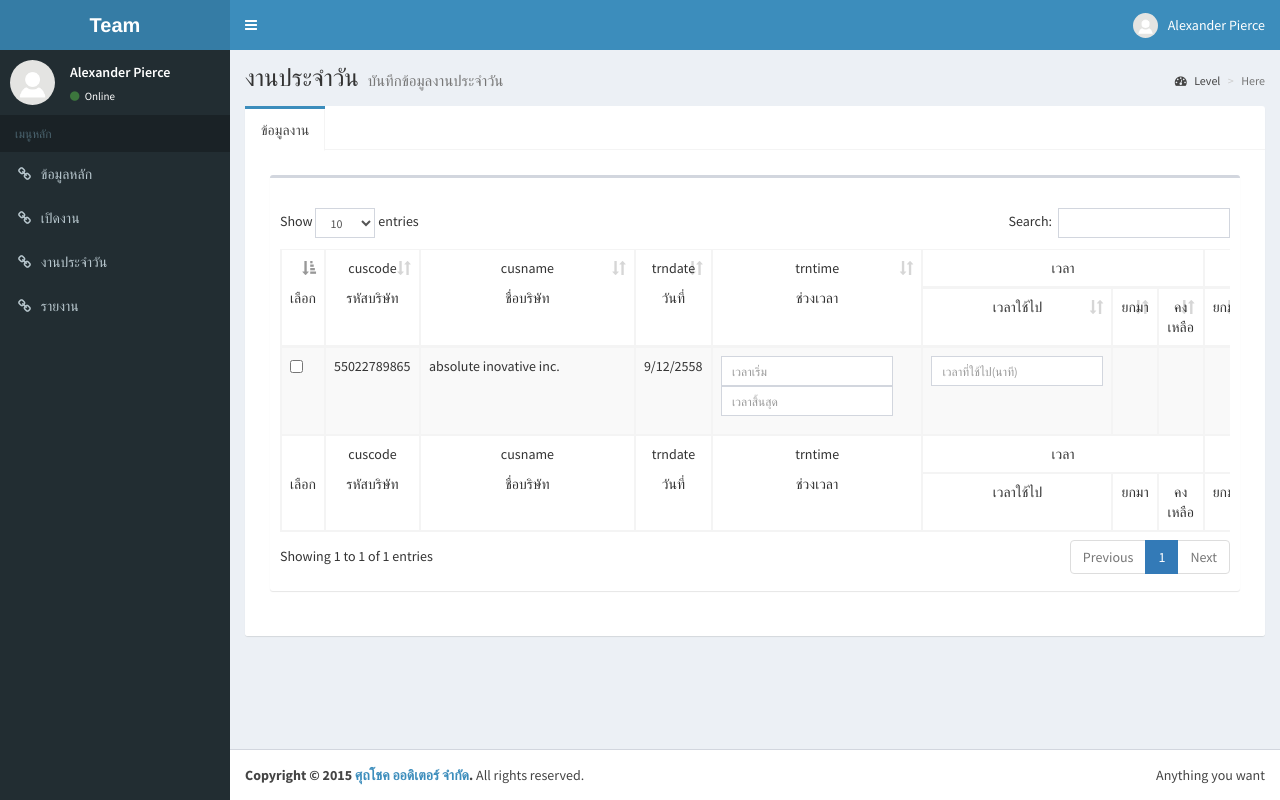
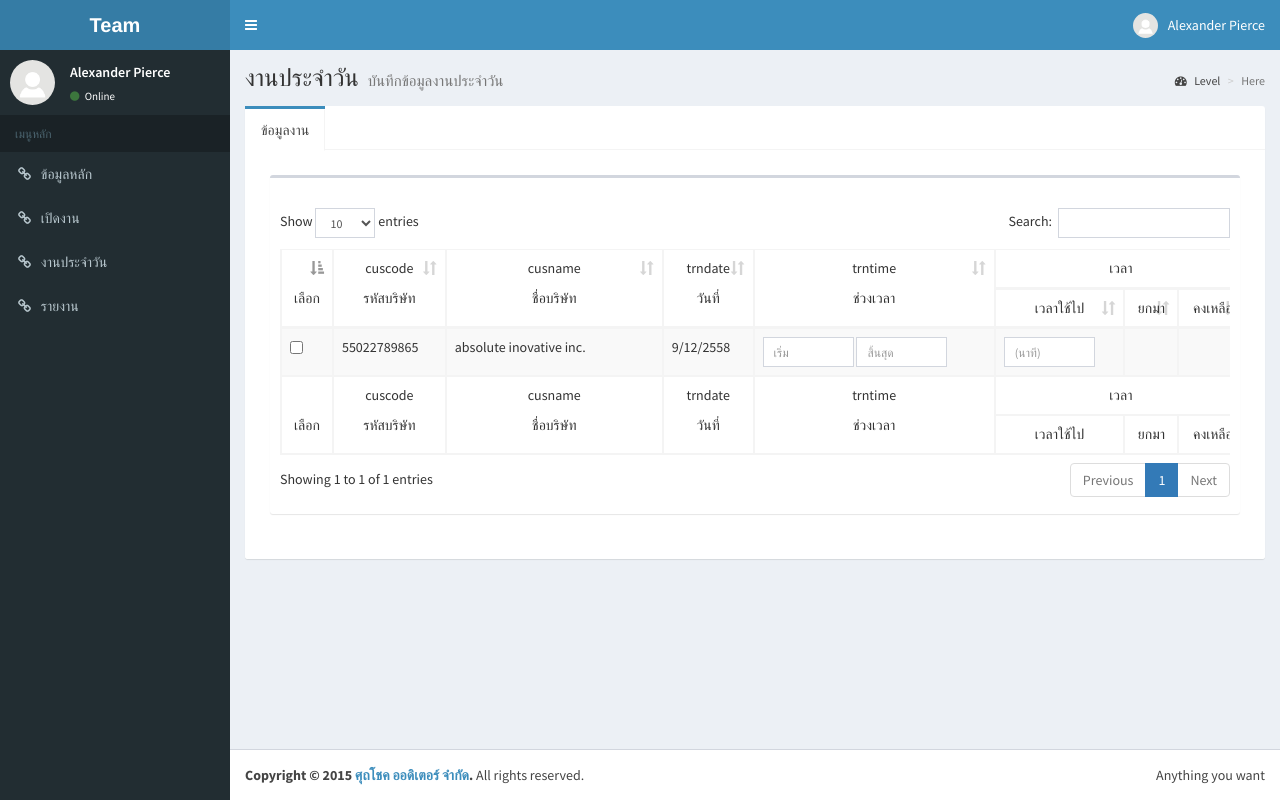
Before and after one commit to thesis-cpe/spch1, a PHP site: page /daily-work.php in a window 1280 px wide. Run offline with PHP 8.4, Linux system fonts and the light colour scheme; some libraries are stand-ins or nearby versions.

Commit message:
ก่อนปรับขนาดฟืวด์หน้ารายงานประจำวัน

```diff
--- a/daily-work.php
+++ b/daily-work.php
@@ -151,17 +151,15 @@ scratch. This page gets rid of all links and provides the needed markup only.
                                                                     <td>55022789865</td>
                                                                     <td>absolute inovative inc.</td>
                                                                     <td>9/12/2558</td>
-                                                                    <td> <p id="basicExample">
-
-                                                                            <input placeholder="เวลาเริ่ม"  type="text" class="time start form-control input-sm" />
-                                                                            <input placeholder="เวลาสิ้นสุด" type="text" class="time end form-control input-sm" />
-
-                                                                        </p></td>
-                                                                    <td><input class="form-control input-sm" type="number" placeholder="เวลาที่ใช้ไป(นาที)"/></td>
+                                                                    <td> <div id="basicExample">
+                                                                            <input size="7" placeholder="เริ่ม"  type="text" class="time start form-control input-sm" />
+                                                                            <input size="7" placeholder="สิ้นสุด" type="text" class="time end form-control input-sm" />
+                                                                        </div></td>
+                                                                    <td><input  class="form-control input-sm" type="text" placeholder="(นาที)" size="7"/></td>
                                                                     <td>&nbsp;</td>
                                                                     <td>&nbsp;</td>
                                                                     <td>&nbsp;</td>
-                                                                    <td><input class="form-control input-sm" type="number" placeholder="จำนวนรายการ"/></td>
+                                                                    <td><input class="form-control input-sm" type="text" placeholder="จำนวน" size="7"/></td>
                                                                     <td>&nbsp;</td>
                                                                 </tr>
                                                             </tbody>
```
